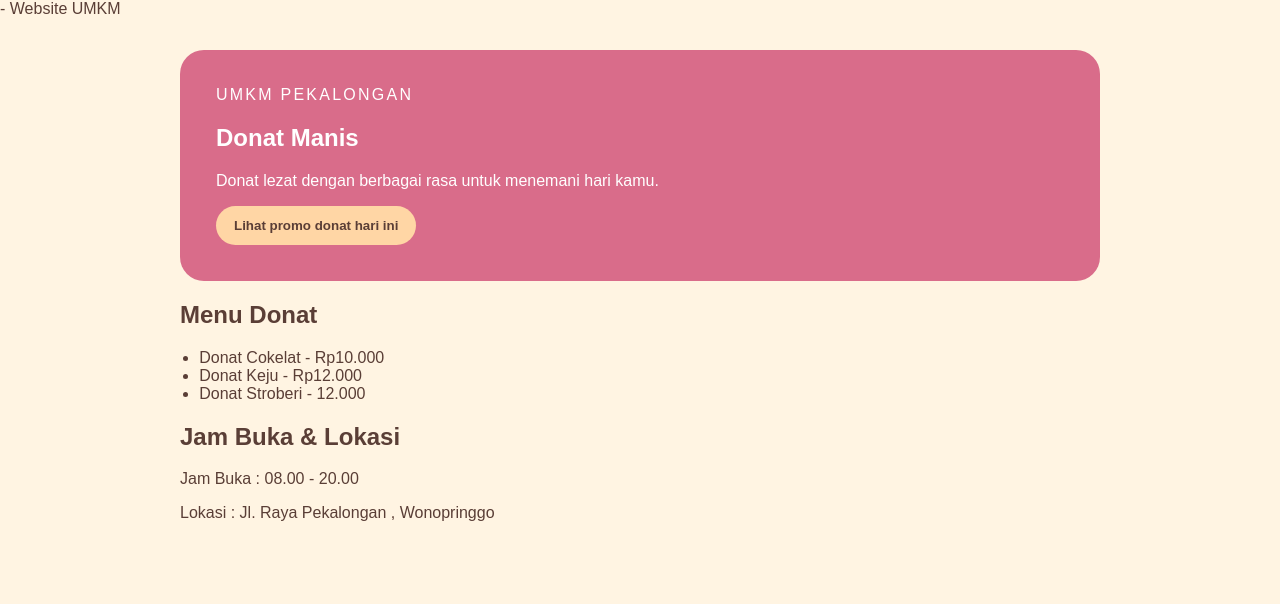
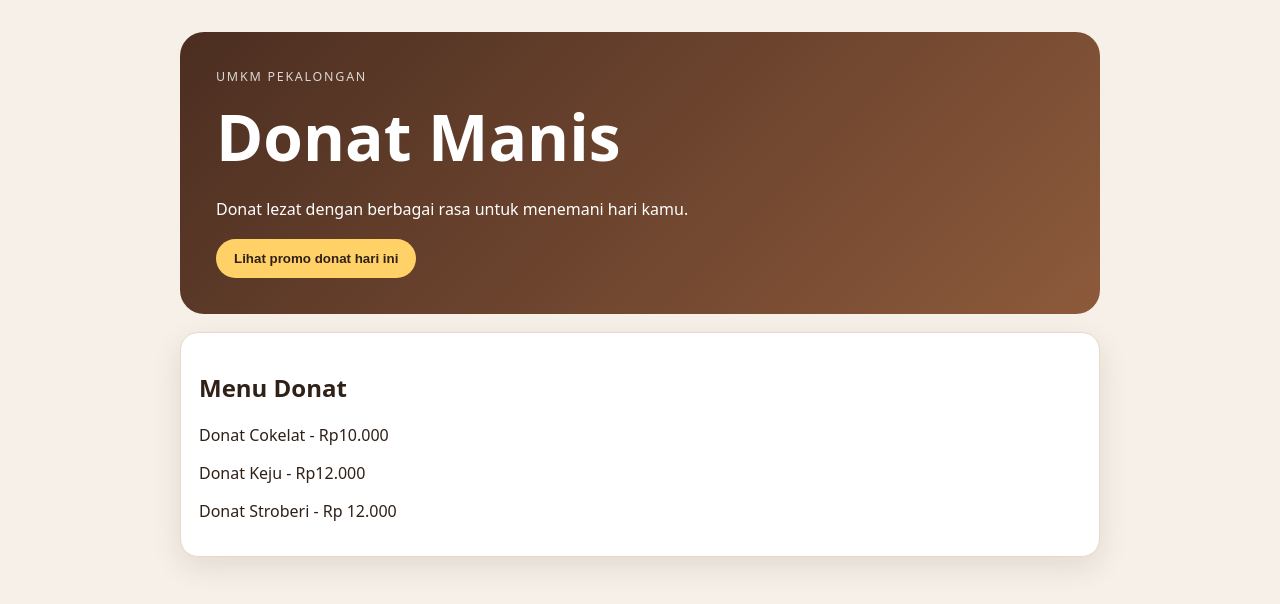
Before and after one commit to Safitri513/website-umkm, a plain HTML site: page index.html in a window 1280 px wide. Drawn offline with Linux system fonts and the light colour scheme.

Commit message:
feat: buat landing page awal UMKM

```diff
--- a/css/style.css
+++ b/css/style.css
@@ -1,8 +1,8 @@
 body {
   margin: 0;
-  color: #5a3e36;
-  background: #fff4e2;
-  font-family: Arial, sans-serif;
+  background: #f6f0e8;
+  color: #2f2118;
+  font-family: system-ui, -apple-system, BlinkMacSystemFont, "Segoe UI", sans-serif;
 }
 
 .page {
@@ -12,28 +12,51 @@ body {
 }
 
 .hero {
+  border-radius: 24px;
+  background: linear-gradient(135deg, #4b2e21, #8d5a3b);
+  color: white;
   padding: 36px;
-  color: white;
-  background: #d96c8a;
-  border-radius: 24px;
 }
 
 .eyebrow {
   margin: 0 0 8px;
+  text-transform: uppercase;
   letter-spacing: 0.14em;
-  text-transform: uppercase;
+  font-size: 0.78rem;
+  opacity: 0.8;
+}
+
+h1 {
+  margin: 0;
+  font-size: clamp(2.4rem, 8vw, 4rem);
+}
+
+.lead {
+  max-width: 560px;
+  line-height: 1.7;
+}
+
+.cta-button {
+  border: 0;
+  border-radius: 999px;
+  background: #ffd166;
+  color: #2f2118;
+  padding: 12px 18px;
+  font-weight: 700;
+  cursor: pointer;
 }
 
 .products {
-  padding-left: 1.2rem;
+  display: grid;
+  grid-template-columns: repeat(auto-fit, minmax(220px, 1fr));
+  gap: 16px;
+  margin-top: 18px;
 }
 
-button {
-  padding: 12px 18px;
-  color: #5a3e36;
-  font-weight: 700;
-  cursor: pointer;
-  background: #ffd6a5;
-  border: 0;
-  border-radius: 999px;
+.product-card {
+  border: 1px solid #ead8c3;
+  border-radius: 18px;
+  background: white;
+  padding: 18px;
+  box-shadow: 0 10px 30px rgb(47 33 24 / 10%);
 }
--- a/index.html
+++ b/index.html
@@ -3,30 +3,26 @@
   <head>
     <meta charset="utf-8" />
     <meta name="viewport" content="width=device-width, initial-scale=1" />
-    <title>Donat Manis</title> - Website UMKM</title>
+    <title>Donat Manis - Website UMKM</title>
     <link rel="stylesheet" href="css/style.css" />
   </head>
   <body>
     <main class="page">
+
       <section class="hero">
         <p class="eyebrow">UMKM Pekalongan</p>
         <h1>Donat Manis</h1>
-        <p>Donat lezat dengan berbagai rasa untuk menemani hari kamu.</p>
-        <button id="promoButton" type="button">Lihat promo donat hari ini</button>
+        <p class="lead">
+          Donat lezat dengan berbagai rasa untuk menemani hari kamu.</p>
+        <button id="promoButton" class="cta-button">Lihat promo donat hari ini
+      </button>
       </section>
-
-      <section aria-labelledby="produk-title">
-        <h2 id="produk-title">Menu Donat</h2>
-        <ul class="products">
-          <li>Donat Cokelat - Rp10.000</li>
-          <li>Donat Keju - Rp12.000</li>
-          <li>Donat Stroberi - 12.000</li>
-        </ul>
-      </section>
-      <section aria-labelledby="info-title">
-        <h2 id="info-title">Jam Buka & Lokasi</h2>
-        <p>Jam Buka : 08.00 - 20.00</p>
-        <p>Lokasi : Jl. Raya Pekalongan , Wonopringgo</p>
+      <section class="products" aria-label="Produk unggulan ">
+        <article class="product-card">
+        <h2>Menu Donat</h2>
+          <p>Donat Cokelat - Rp10.000</p>
+          <p>Donat Keju - Rp12.000</p>
+          <p>Donat Stroberi - Rp 12.000</p>
       </section>
     </main>
     <script src="js/script.js"></script>
```
